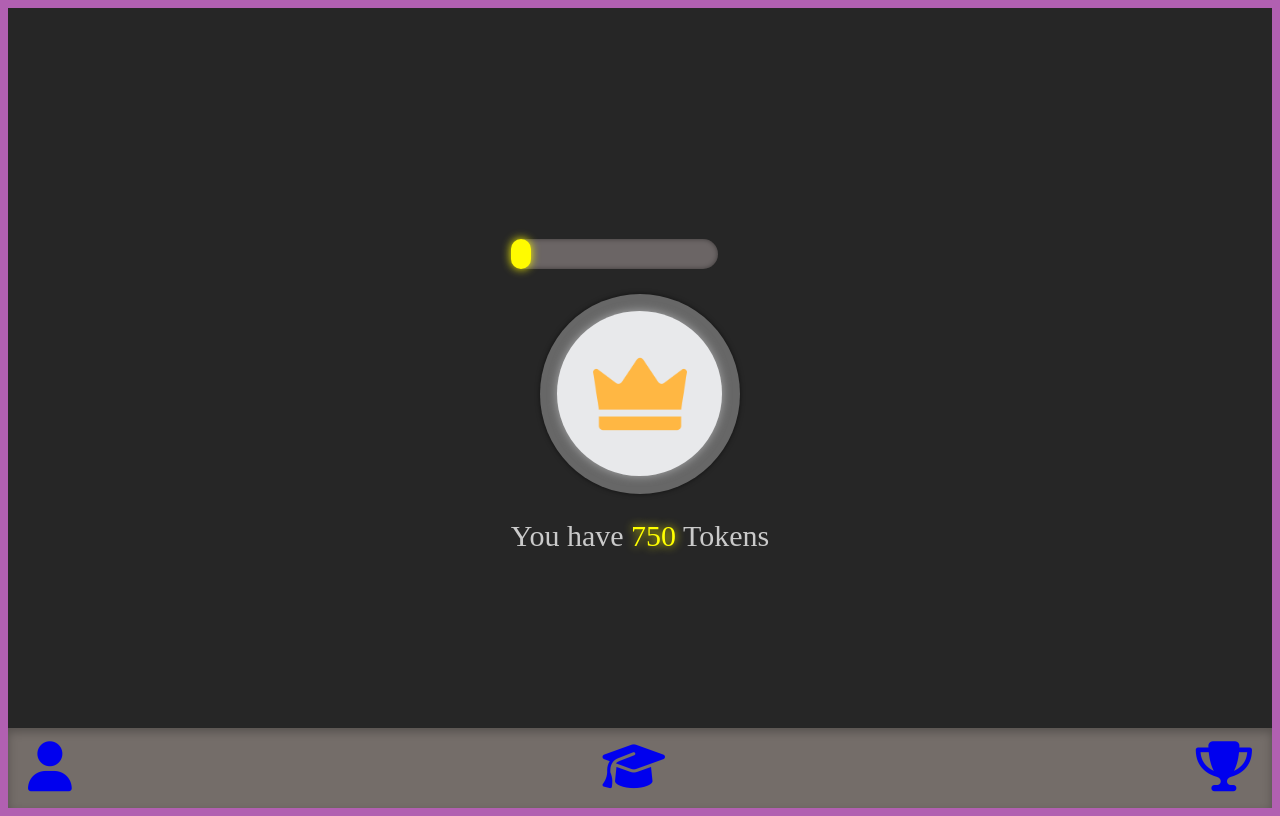
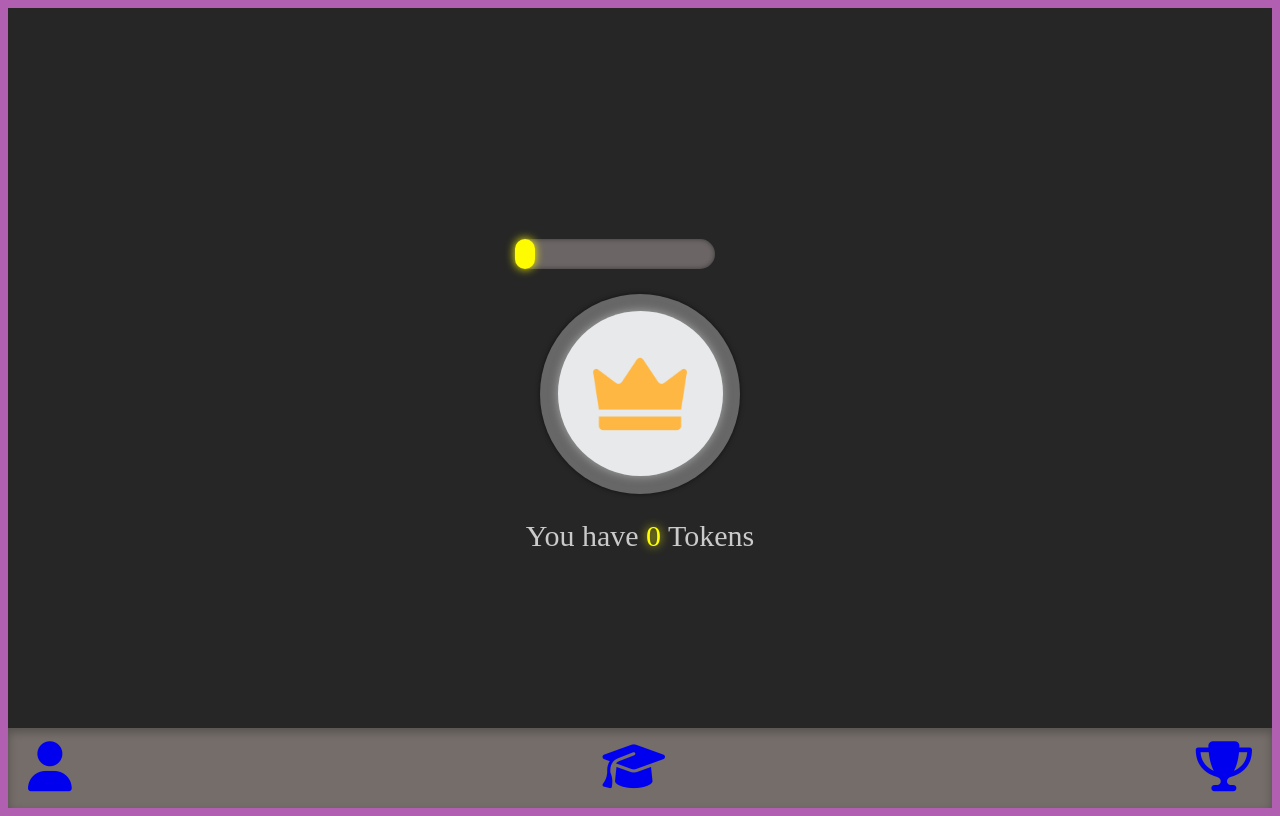
Before and after one commit to Arlan-Z/mini-app-template, a plain HTML site: page index.html in a window 1280 px wide. Drawn offline with Linux system fonts and the light colour scheme; a web font is replaced by a local one.

Commit message:
Update index.html

```diff
--- a/index.html
+++ b/index.html
@@ -23,7 +23,7 @@
                     </div>
                 </div>
             </div>
-            <div class="tokens-info"><h2>You have <span id="token-count">750</span> Tokens</h2></div>
+            <div class="tokens-info"><h2>You have <span id="token-count">0</span> Tokens</h2></div>
         </div>
         <div class="footer">
             <div class="icon" id="profile"><a href="index.html" ><i class="fa-solid fa-user"></i></a></div>
```
